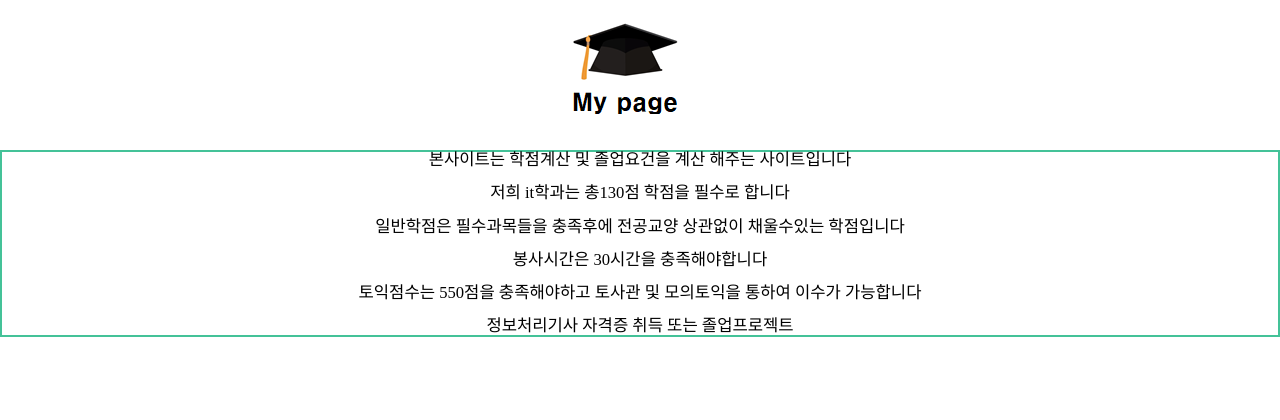
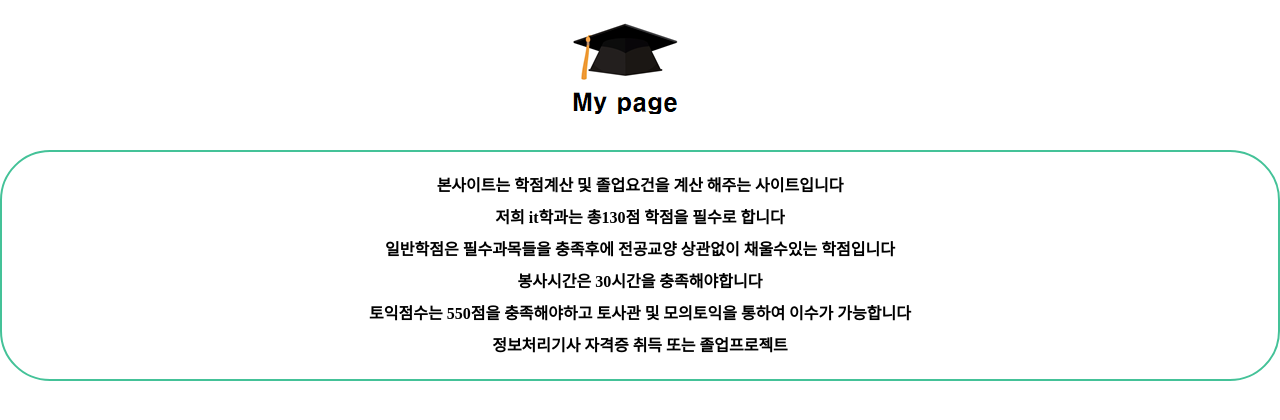
Before and after one commit to KyoungYoung/projectTeam, a web app: file notice.html in a window 1280 px wide. Shown: the top 420 px of the page. Run offline with its HTML, style and script files only (its server is not run), Linux system fonts and the light colour scheme.

Commit message:
css작업중

```diff
--- a/public/css/notice.css
+++ b/public/css/notice.css
@@ -14,12 +14,17 @@
 
   .box-container {
     border: 2px solid rgb(68, 194, 152);
-    margin-left: auto;
-    margin-right: auto;
+    margin-left: 11px;
+    margin-right: 11px;
     margin: 150px 0px;
+    border-radius: 50px;
+    padding: 2vw;
+
+
   }
 
   .notice-text {
-    font-size: 1.3vw;
+    font-size: 1.4  vw;
     text-align: center;
+    font-weight: bold;
   }
```
